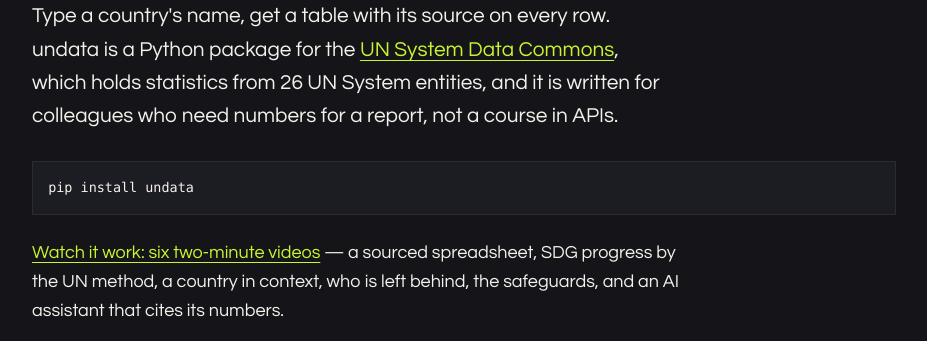
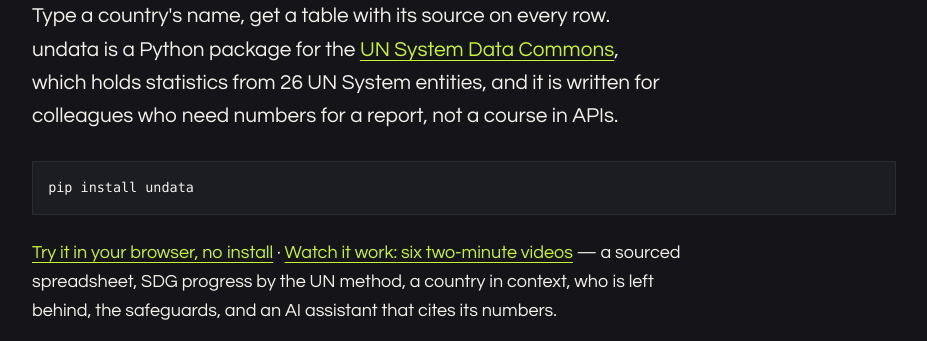
Before and after one commit to nerd-factory/undata, a plain HTML site: page site/public/index.html in a window 1280 px wide. Shown: the part 455-796 px from the top of the page, without its empty margins (176-1103 px from the left). Drawn offline with Linux system fonts and the light colour scheme.

Commit message:
Add a no-install Colab notebook for a first table in five minutes
examples/first_table.ipynb walks someone who has never used Python
from a plain-words search to a table, a chart, the sentence for a
report, an Excel file with citations, and an SDG progress check. Two
form fields let them type their own indicator and countries. It is
saved with real outputs, run against the PyPI release, so it reads
well on GitHub before anyone presses Run.

The README and the home page link to it as the no-install way in, the
README links the videos page, and a How to cite section points
academics to CITATION.cff and un.cite().

```diff
--- a/site/public/index.html
+++ b/site/public/index.html
@@ -221,7 +221,8 @@
       <pre><code>pip install undata</code></pre>
     </div>
 
-    <p class="watch"><a href="videos/">Watch it work: six two-minute videos</a> — a sourced spreadsheet,
+    <p class="watch"><a href="https://colab.research.google.com/github/nerd-factory/undata/blob/main/examples/first_table.ipynb">Try it in your browser, no install</a> ·
+    <a href="videos/">Watch it work: six two-minute videos</a> — a sourced spreadsheet,
     SDG progress by the UN method, a country in context, who is left behind, the safeguards, and an AI
     assistant that cites its numbers.</p>
 
```
Also changed, not shown: site/template.html (+2 -1 lines), 2 other files.
